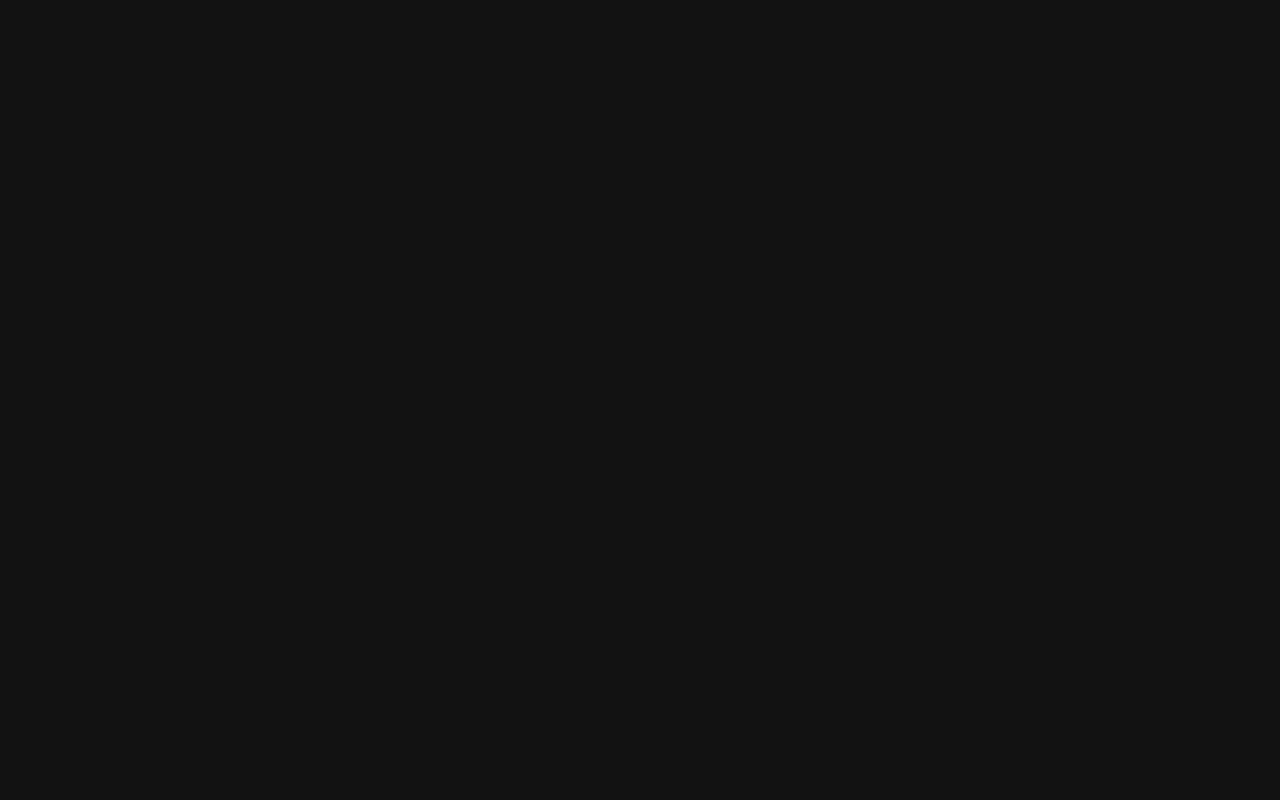
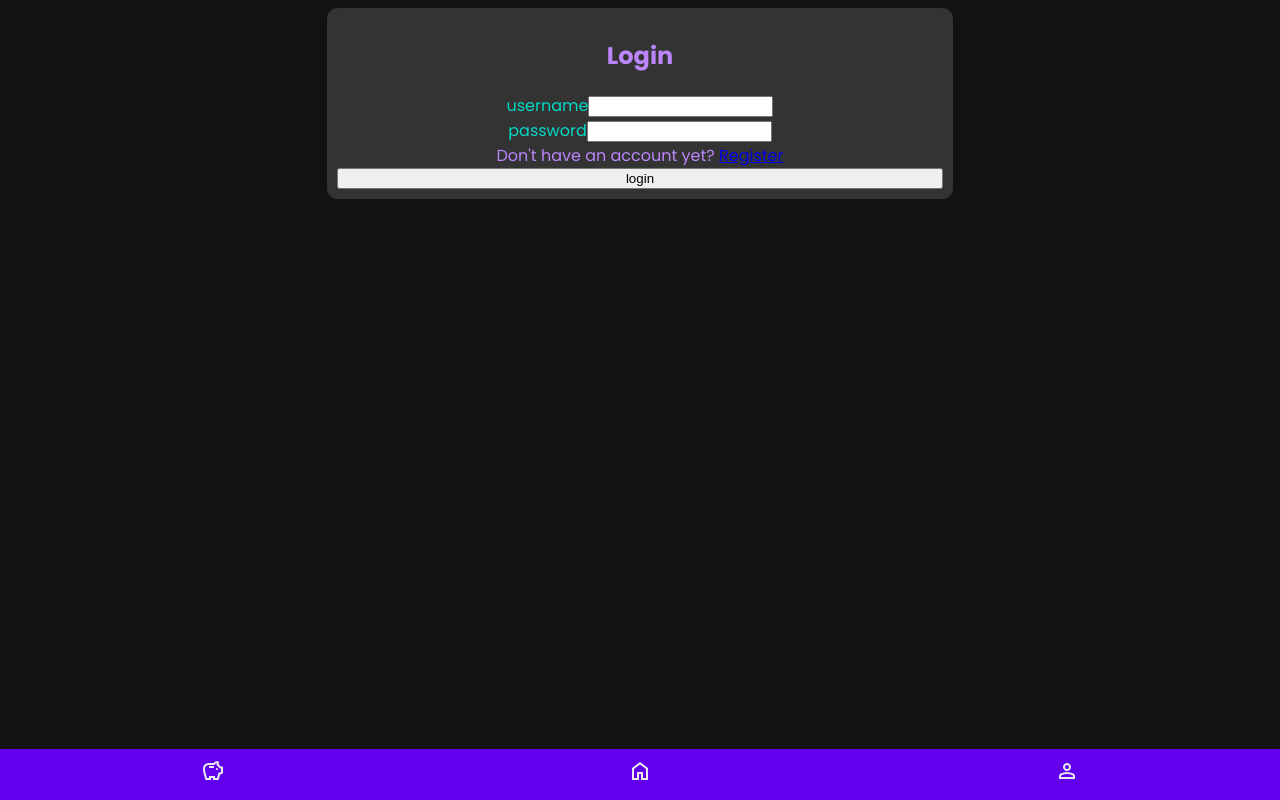
Before and after one commit to ldtorrejon/FinanceApp, a React (Vite) app in the folder frontend/: page /login in a window 1280 px wide. Before the commit this address had no page. Built offline with nearby package versions, Linux system fonts and the light colour scheme.

Commit message:
begin form and register component

```diff
--- /dev/null
+++ b/frontend/src/App.module.scss
@@ -0,0 +1,4 @@
+.container {
+  width: 80%;
+  margin: auto;
+}
--- a/frontend/src/App.tsx
+++ b/frontend/src/App.tsx
@@ -1,13 +1,13 @@
-import "./App.scss";
 import { Navbar } from "./components/navbar/Navbar";
 import { Outlet } from "react-router";
+import styles from "./App.module.scss";
 
 const App: React.FC = () => {
   return (
-    <>
+    <div className={styles.container}>
       <Outlet />
       <Navbar />
-    </>
+    </div>
   );
 };
 
--- /dev/null
+++ b/frontend/src/assets/scss/LoginForm.module.scss
@@ -0,0 +1,17 @@
+@use "../../index";
+
+.loginForm {
+  display: flex;
+  width: 60%;
+  margin: auto;
+  flex-direction: column;
+  border-radius: 10px;
+  padding: 10px;
+  text-align: center;
+  background-color: index.$light-gray-bg;
+  color: index.$primary-color;
+}
+
+.loginEntry {
+  color: index.$secondary-color;
+}
--- a/frontend/src/components/financeOverview/FinanceOverview.tsx
+++ b/frontend/src/components/financeOverview/FinanceOverview.tsx
@@ -33,7 +33,7 @@ const reqFinanceData = (): Promise<Nullable<FinanceData>> => {
  * @param financeData The user's finance data.
  * @returns An array of JSX element(s) with either FinanceTopicCards or FinanceNotConf.
  */
-const getJsxChildren = (
+const getFinanceTopicCards = (
   financeData: Nullable<FinanceData>
 ): Array<JSX.Element> => {
   const jsxChildren: Array<JSX.Element> = [];
@@ -87,7 +87,7 @@ export const FinanceOverview: React.FC = () => {
 
   return (
     <div className={styles.container}>
-      {getJsxChildren(financeData).map((jsxElement) => jsxElement)}
+      {getFinanceTopicCards(financeData).map((jsxElement) => jsxElement)}
     </div>
   );
 };
--- /dev/null
+++ b/frontend/src/components/loginForm/LoginForm.tsx
@@ -0,0 +1,25 @@
+import { FC } from "react";
+import styles from "../../assets/scss/LoginForm.module.scss";
+
+const LoginEntry: FC<{ entryName: string }> = ({ entryName }) => {
+  return (
+    <div className={styles.loginEntry}>
+      <label>{entryName}</label>
+      <input></input>
+    </div>
+  );
+};
+
+export const LoginForm: FC = () => {
+  return (
+    <form className={styles.loginForm}>
+      <h2>Login</h2>
+      <LoginEntry entryName="username" />
+      <LoginEntry entryName="password" />
+      <div>
+        Don't have an account yet? <a href="/register">Register</a>
+      </div>
+      <button type="submit">login</button>
+    </form>
+  );
+};
--- /dev/null
+++ b/frontend/src/components/registerForm/RegisterForm.tsx
@@ -0,0 +1,23 @@
+import { FC } from "react";
+
+const RegisterEntry: FC<{ entryName: string }> = ({ entryName }) => {
+  return (
+    <div>
+      <label>{entryName}</label>
+      <input></input>
+    </div>
+  );
+};
+
+export const RegisterForm: FC = () => {
+  return (
+    <form>
+      <h2>Register</h2>
+      <RegisterEntry entryName="username" />
+      <RegisterEntry entryName="password" />
+      <div>
+        Already have an account? <a href="/login">Login</a>
+      </div>
+    </form>
+  );
+};
--- a/frontend/src/main.tsx
+++ b/frontend/src/main.tsx
@@ -6,6 +6,8 @@ import App from "./App.tsx";
 import { FinanceOverview } from "./components/financeOverview/FinanceOverview.tsx";
 import { Profile } from "./components/profile/Profile.tsx";
 import { Feed } from "./components/feed/Feed.tsx";
+import { LoginForm } from "./components/loginForm/LoginForm.tsx";
+import { RegisterForm } from "./components/registerForm/RegisterForm.tsx";
 
 createRoot(document.getElementById("root")!).render(
   <StrictMode>
@@ -15,6 +17,8 @@ createRoot(document.getElementById("root")!).render(
           <Route path="finance" element={<FinanceOverview />} />
           <Route path="feed" element={<Feed />} />
           <Route path="profile" element={<Profile />} />
+          <Route path="login" element={<LoginForm />} />
+          <Route path="register" element={<RegisterForm />} />
         </Route>
       </Routes>
     </BrowserRouter>
```
Also changed, not shown: frontend/src/App.scss (deleted).
